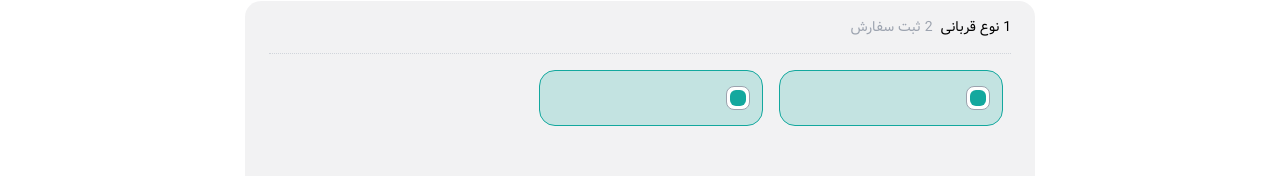
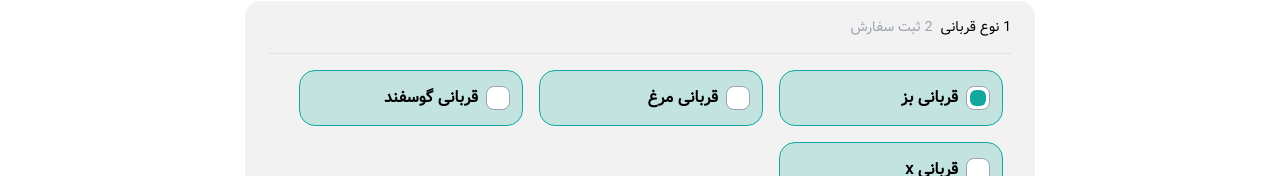
Before and after one commit to pilentboy/charitable-organization, a React (Vite) app: page / in a window 1280 px wide. Shown: the part 776-952 px from the top of the page. Built offline with nearby package versions, Linux system fonts and the light colour scheme.

Commit message:
only distrucutre the state of offeringRadioOptions

```diff
--- a/src/pages/Home.tsx
+++ b/src/pages/Home.tsx
@@ -7,7 +7,6 @@ import useAuth from "../context/AuthProvider";
 
 const Home = () => {
   const { loggedIn } = useAuth();
-
 
   // offering form inputs states
   const [offeringRadio, setofferingRadio] = useState<string>();
@@ -28,7 +27,7 @@ const Home = () => {
   >();
 
   // radio button options
-  const offeringRadioOptions = useState<any>([
+  const [offeringRadioOptions] = useState<any>([
     {
       title: "قربانی بز",
       id: 1,
```
